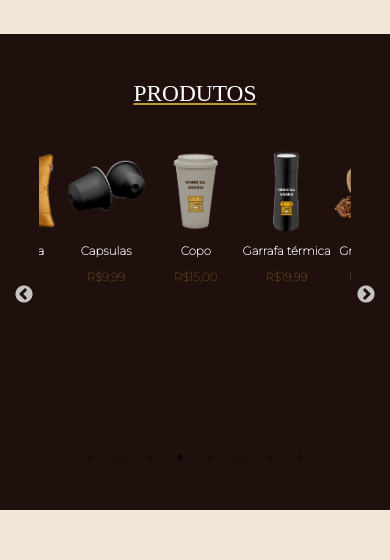
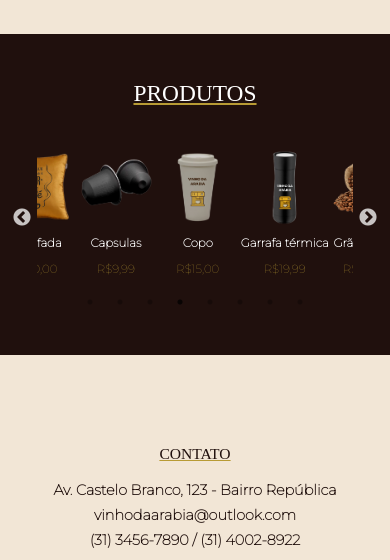
Before and after one commit to thaiis-souto7/VinhoDaArabia.io, a React (Create React App) app: page / in a window 390 px wide. Shown: the part 4710-5270 px from the top of the page. Built offline with nearby package versions, Linux system fonts and the light colour scheme; a web font is replaced by a local one.

Commit message:
fixing on cellphone

```diff
--- a/src/App.css
+++ b/src/App.css
@@ -345,13 +345,13 @@ h4 {
     text-decoration-color: #b89b34;
   }
   .container-products .slider {
-    width: 80%;
+    width: 81%;
     margin: 0 auto;
     padding-bottom: 8vh;
   }
   .slider img {
     margin: 0 auto;
-    max-width: 22vw !important;
+    max-width: 20vw !important;
   }
   .slider .product-details {
     color: white;
```
